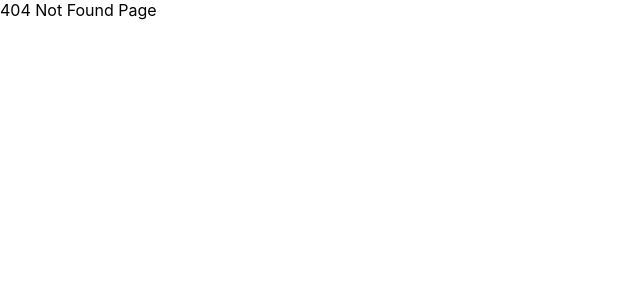
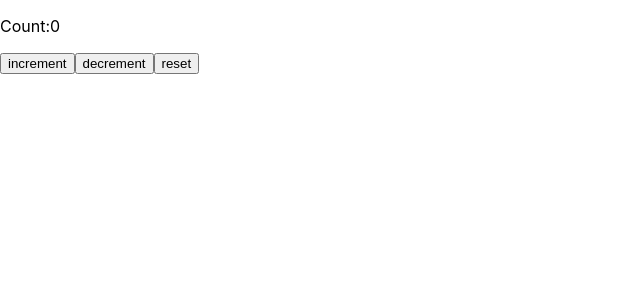
Before and after one commit to phamLinh98/react-router-dom, a React (Create React App) app: page /reducer in a window 1280 px wide. Before the commit this address had no page. Shown: the top 300 px of the page, without its empty margins (0-640 px from the left). Built offline with nearby package versions, Linux system fonts and the light colour scheme.

Commit message:
update demo useReducer

```diff
--- a/src/components/About.jsx
+++ /dev/null
@@ -1,17 +0,0 @@
-import React, {useState,useEffect} from "react";
-export default function About() {
-  const [resourceType, setResource] = useState('post')
-  useEffect(()=> {
-   console.log('Linh');
-  },[])
-  return (
-    <>
-    <div>
-      <button onClick={()=> setResource('posts')}>post</button>
-      <button onClick={()=> setResource('users')}>user</button>
-      <button onClick={()=> setResource('comment')}>comment</button>
-    </div>
-    <h1>{resourceType}</h1>
-    </>
-  );
-}
--- /dev/null
+++ b/src/components/useEffect.jsx
@@ -0,0 +1,25 @@
+import React, {useState,useEffect} from "react";
+export default function UsingEffect() {
+  const [resourceType, setResource] = useState('post')
+  const [linh, setLinh] = useState(111);
+  let updateLinh = () => setLinh(linh + 1);
+  useEffect(()=> {
+   console.log('Linh');
+  },[resourceType])
+  return (
+    <>
+    <div>
+      <button onClick={()=> setResource('posts')}>posts</button>
+      <button onClick={()=> setResource('user')}>user</button>
+      <button onClick={()=> setResource('comment')}>comment</button>
+      <button onClick={updateLinh}>add 1</button>
+    </div>
+    <h1>{resourceType}</h1>
+    <h1>{linh}</h1>
+    </>
+  );
+}
+
+// empty useEffect se duoc goi lien tuc moi khi compoennt duoc re-render
+// [] useEffect se chi dc goi 1 lan duy nhat khi componet dc render lan dau tien
+// set 1 ptu [a] lam dependency(a la 1 state)  thi useEffect se duoc goi moi khi gia tri cua resourceType thay doi
--- /dev/null
+++ b/src/components/useReducer.jsx
@@ -0,0 +1,51 @@
+import React, { useEffect } from "react";
+import { useReducer } from "react";
+
+export default function UsingReducer() {
+  //Xu ly behind the scenes (Reducer)
+  const sauCanhGa = (state, action) => {
+    switch (action.type) {
+      case "INCREMENT":
+        return { count: state.count + 1 };
+      case "DECREMENT":
+        return { count: state.count - 1 };
+      case "RESET":
+        return { count: 0 };
+      default:
+        return state;
+    }
+  };
+
+  //Khoi tao init value ban dau, cung cap ham behind the scenes (Reducer) cho useReducer
+  //   const initValue = { count: 0 };
+  // tao 1 state de quan ly trang thai cho component nay
+  const [state, dispatch] = useReducer(sauCanhGa, { count: 0 });
+
+  useEffect(() => {
+    console.log("Trang da duoc re-render lai");
+  });
+
+  //Cac menh lenh , action (dispatch là hàm gui action den reducer)
+  const increment = () => {
+    dispatch({ type: "INCREMENT" });
+  };
+  const decrement = () => {
+    dispatch({ type: "DECREMENT" });
+  };
+
+  const reset = () => {
+    dispatch({ type: "RESET" });
+  };
+
+  return (
+    <>
+      <div>
+        {/* Render UI */}
+        <p>Count:{state.count}</p>
+        <button onClick={increment}>increment</button>
+        <button onClick={decrement}>decrement</button>
+        <button onClick={reset}>reset</button>
+      </div>
+    </>
+  );
+}
--- a/src/components/Detail.jsx
+++ b/src/components/useState.jsx
@@ -3,7 +3,7 @@ import { useState } from "react";
 import { useEffect } from "react";
 import {useRef} from "react";
 
-export default function Detail() {
+export default function UsingState() {
   const [name, setName] = useState("");
   const renderCount = useRef(0);
   console.log(renderCount);
```
Also changed, not shown: src/routes/routes.jsx (+11 -6 lines).
